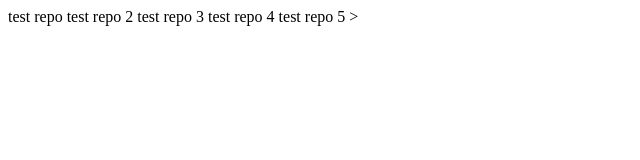
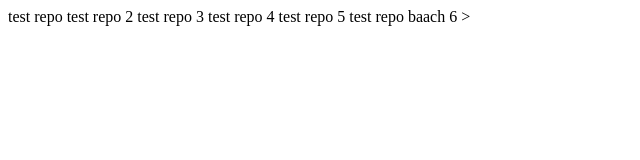
Before and after one commit to yothin3571/Patipat_40, a plain HTML site: page html/index.html in a window 1280 px wide. Shown: the whole page, without its empty margins (0-640 px from the left). Drawn offline with Linux system fonts and the light colour scheme.

Commit message:
bran maim test

```diff
--- a/html/index.html
+++ b/html/index.html
@@ -15,6 +15,7 @@
 
         test repo 5
 
+        test repo baach 6
     </body>
 
 
```
